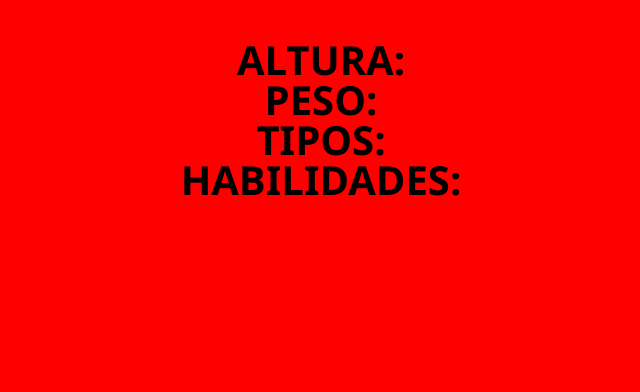
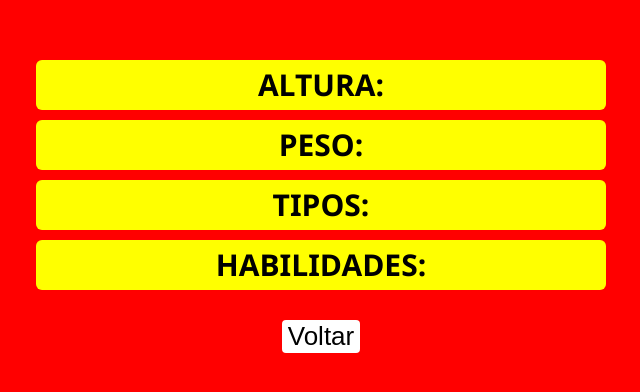
Before and after one commit to daniel-bergholz/react-api-pokemon, a React (Create React App) app: page /1 in a window 1280 px wide. Shown: the top 392 px of the page, without its empty margins (319-959 px from the left). Built offline with nearby package versions, Linux system fonts and the light colour scheme; no server answers.

Commit message:
feat(Pokemon): page style

```diff
--- a/src/pages/Pokemon/index.tsx
+++ b/src/pages/Pokemon/index.tsx
@@ -1,5 +1,5 @@
 import { useEffect, useState } from 'react'
-import { useParams } from 'react-router-dom'
+import { Link, useParams } from 'react-router-dom'
 import api from '../../services/api'
 import styles from './styles.module.css'
 
@@ -32,18 +32,24 @@ const Pokemon: React.FC = () => {
 
   return (
     <div className={styles.container}>
-      <h1>{pokemon?.name}</h1>
+      <h1 className={styles.title}>{pokemon?.name}</h1>
       <img
         src={pokemon?.sprites.other['official-artwork'].front_default}
         alt=""
       />
-      <h2>Altura: {pokemon?.height}</h2>
-      <h2>Peso: {pokemon?.weight}</h2>
-      <h2>Tipos: {pokemon?.types.map((type) => type.type.name).join(', ')}</h2>
-      <h2>
+      <h2 className={styles.card}>Altura: {pokemon?.height}</h2>
+      <h2 className={styles.card}>Peso: {pokemon?.weight}</h2>
+      <h2 className={styles.card}>
+        Tipos: {pokemon?.types.map((type) => type.type.name).join(', ')}
+      </h2>
+      <h2 className={styles.card}>
         Habilidades:{' '}
         {pokemon?.abilities.map((ability) => ability.ability.name).join(', ')}
       </h2>
+
+      <Link to="/">
+        <button className={styles.button}>Voltar</button>
+      </Link>
     </div>
   )
 }
--- a/src/pages/Pokemon/styles.module.css
+++ b/src/pages/Pokemon/styles.module.css
@@ -1,6 +1,31 @@
 .container {
-  font-size: 40px;
+  font-size: 30px;
   text-transform: uppercase;
   font-weight: 700;
   text-align: center;
 }
+
+.title {
+  margin-top: 20px;
+  color: white;
+}
+
+.card {
+  background-color: yellow;
+  margin-top: 10px;
+  margin-bottom: 10px;
+  margin-right: auto;
+  margin-left: auto;
+  width: 550px;
+  border-radius: 6px;
+  padding: 10px;
+}
+
+.button {
+  margin-top: 20px;
+  border: none;
+  background-color: white;
+  font-size: 26px;
+  border-radius: 4px;
+  cursor: pointer;
+}
```
